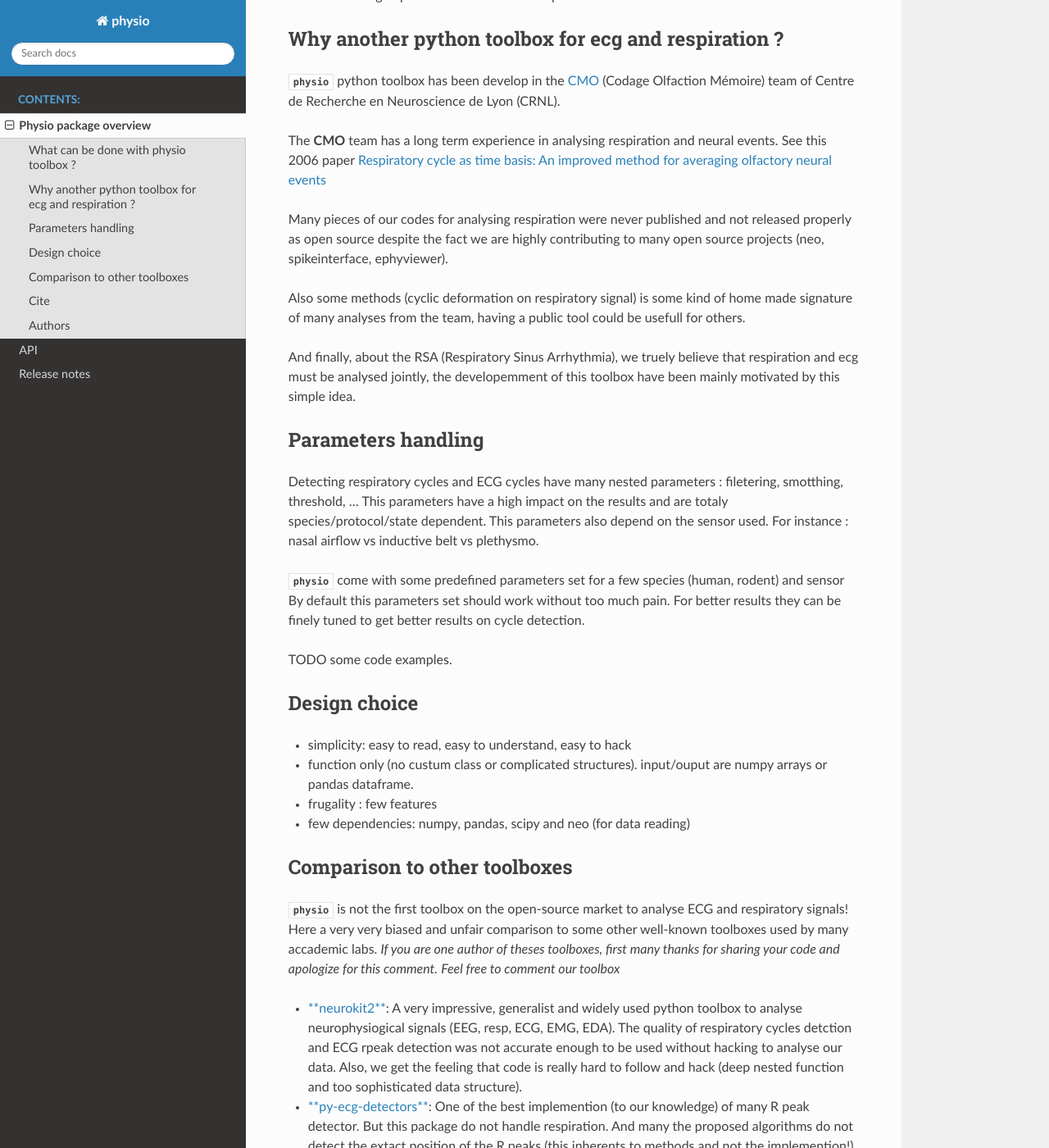
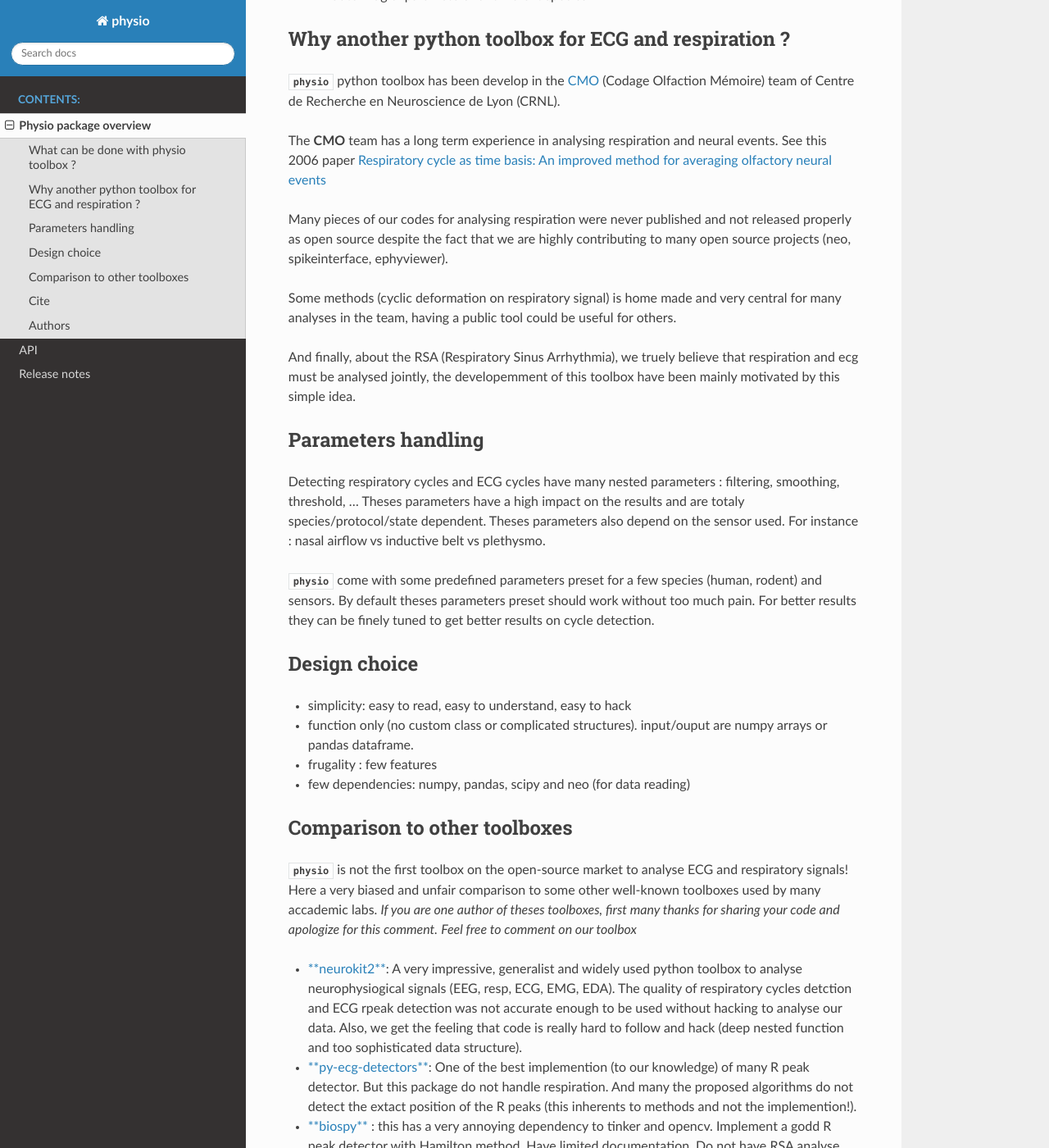
Before and after one commit to samuelgarcia/physio, a Sphinx documentation site: the page built from doc/overview.rst, in a window 1280 px wide and 1400 px high, scrolled down 473 px. Shown: the whole window at 82% size. Built offline with Sphinx 7.4.7 and the Read the Docs theme 2.0.0, drawn with Linux system fonts in a browser that asks for light colours; some of the changed text lies outside the part shown.

Commit message:
Grammar and typos in the doc.

```diff
--- a/doc/overview.rst
+++ b/doc/overview.rst
@@ -28,10 +28,10 @@ The  **CMO** team has a long term experience in analysing respiration and neural
 `Respiratory cycle as time basis: An improved method for averaging olfactory neural events <https://pubmed.ncbi.nlm.nih.gov/16246424/>`_
 
 Many pieces of our codes for analysing respiration were never published and not released properly as open source despite
-the fact we are highly contributing to many open source projects (neo, spikeinterface, ephyviewer).
+the fact that we are highly contributing to many open source projects (neo, spikeinterface, ephyviewer).
 
-Also some methods (cyclic deformation on respiratory signal) is some kind of home made signature of many analyses from
-the team, having a public tool could be usefull for others.
+Some methods (cyclic deformation on respiratory signal) is home made and very central for many analyses in
+the team, having a public tool could be useful for others.
 
 And finally, about the RSA (Respiratory Sinus Arrhythmia), we truely believe that respiration and ecg must be analysed
 jointly, the developemment of this toolbox have been mainly motivated by this simple idea.
@@ -40,22 +40,20 @@ jointly, the developemment of this toolbox have been mainly motivated by this si
 Parameters handling
 -------------------
 
-Detecting respiratory cycles and ECG cycles have many nested parameters  : filetering, smotthing, threshold, ...
-This parameters have a high impact on the results and are totaly species/protocol/state dependent.
-This parameters also depend on the sensor used. For instance  : nasal airflow vs inductive belt vs plethysmo.
+Detecting respiratory cycles and ECG cycles have many nested parameters : filtering, smoothing, threshold, ...
+Theses parameters have a high impact on the results and are totaly species/protocol/state dependent.
+Theses parameters also depend on the sensor used. For instance  : nasal airflow vs inductive belt vs plethysmo.
 
-:py:mod:`physio` come with some predefined parameters set for a few species (human, rodent) and sensor
-By default this parameters set should work without too much pain. For better results they can be finely tuned to get
+:py:mod:`physio` come with some predefined parameters preset for a few species (human, rodent) and sensors.
+By default theses parameters preset should work without too much pain. For better results they can be finely tuned to get
 better results on cycle detection.
-
-TODO some code examples.
 
 
 Design choice
 -------------
 
 * simplicity: easy to read, easy to understand, easy to hack
-* function only (no custum class or complicated structures). input/ouput are numpy arrays or pandas dataframe.
+* function only (no custom class or complicated structures). input/ouput are numpy arrays or pandas dataframe.
 * frugality : few features
 * few dependencies: numpy, pandas, scipy and neo (for data reading)
 
@@ -64,9 +62,9 @@ Comparison to other toolboxes
 -----------------------------
 
 :py:mod:`physio` is not the first toolbox on the open-source market to analyse ECG and respiratory signals!
-Here a very very biased and unfair comparison to some other well-known toolboxes used by many accademic labs.
+Here a very biased and unfair comparison to some other well-known toolboxes used by many accademic labs.
 *If you are one author of theses toolboxes, first many thanks for sharing your code and apologize for this comment.*
-*Feel free to comment our toolbox*
+*Feel free to comment on our toolbox*
 
 
 * `**neurokit2** <https://neuropsychology.github.io/NeuroKit>`_: A very impressive, generalist and widely used python
```
Also changed, not shown: other parts of doc/overview.rst (+5 -5 lines), doc/index.rst (+7 -7 lines), doc/release_notes.rst (+4 -4 lines), 5 other files.
